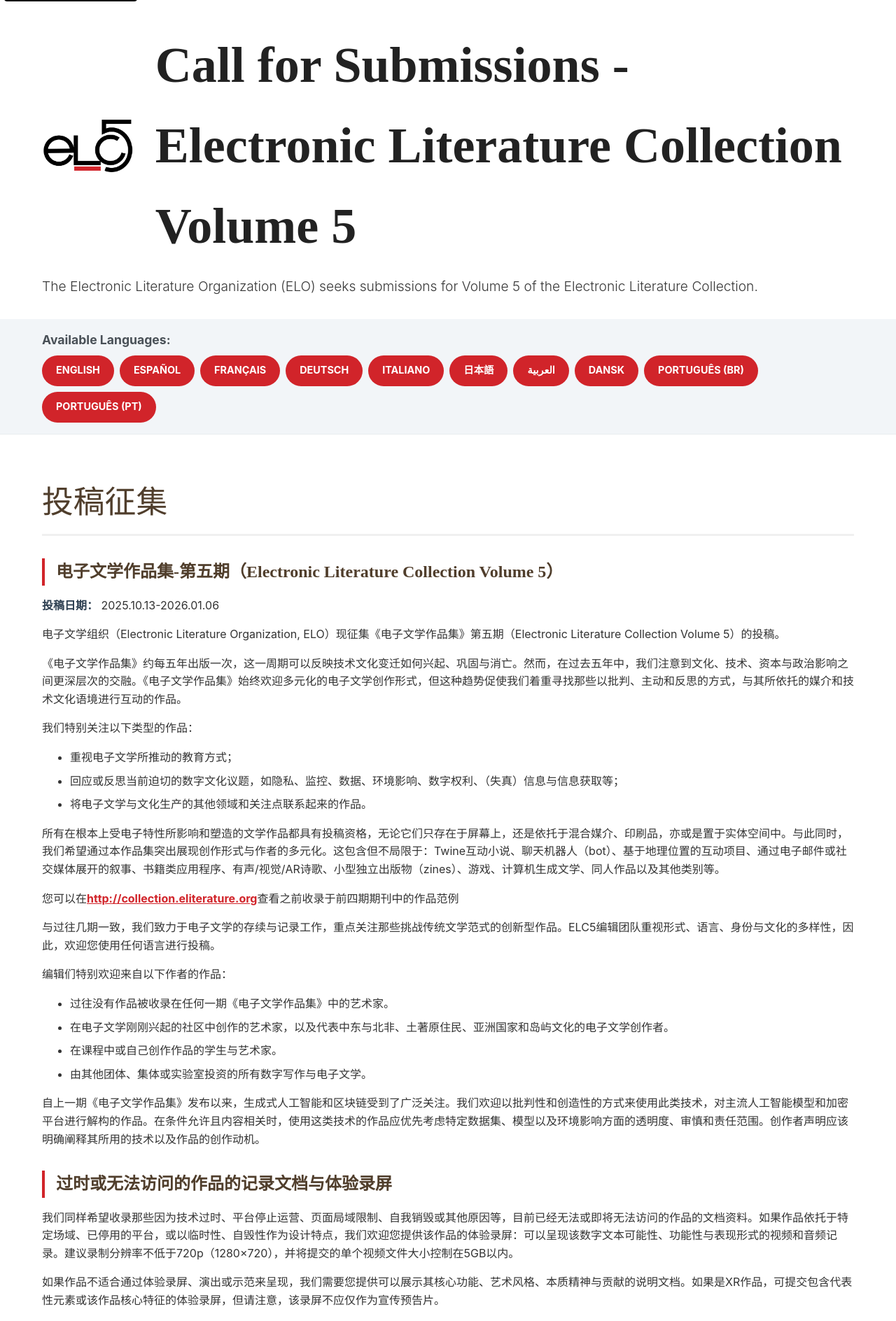
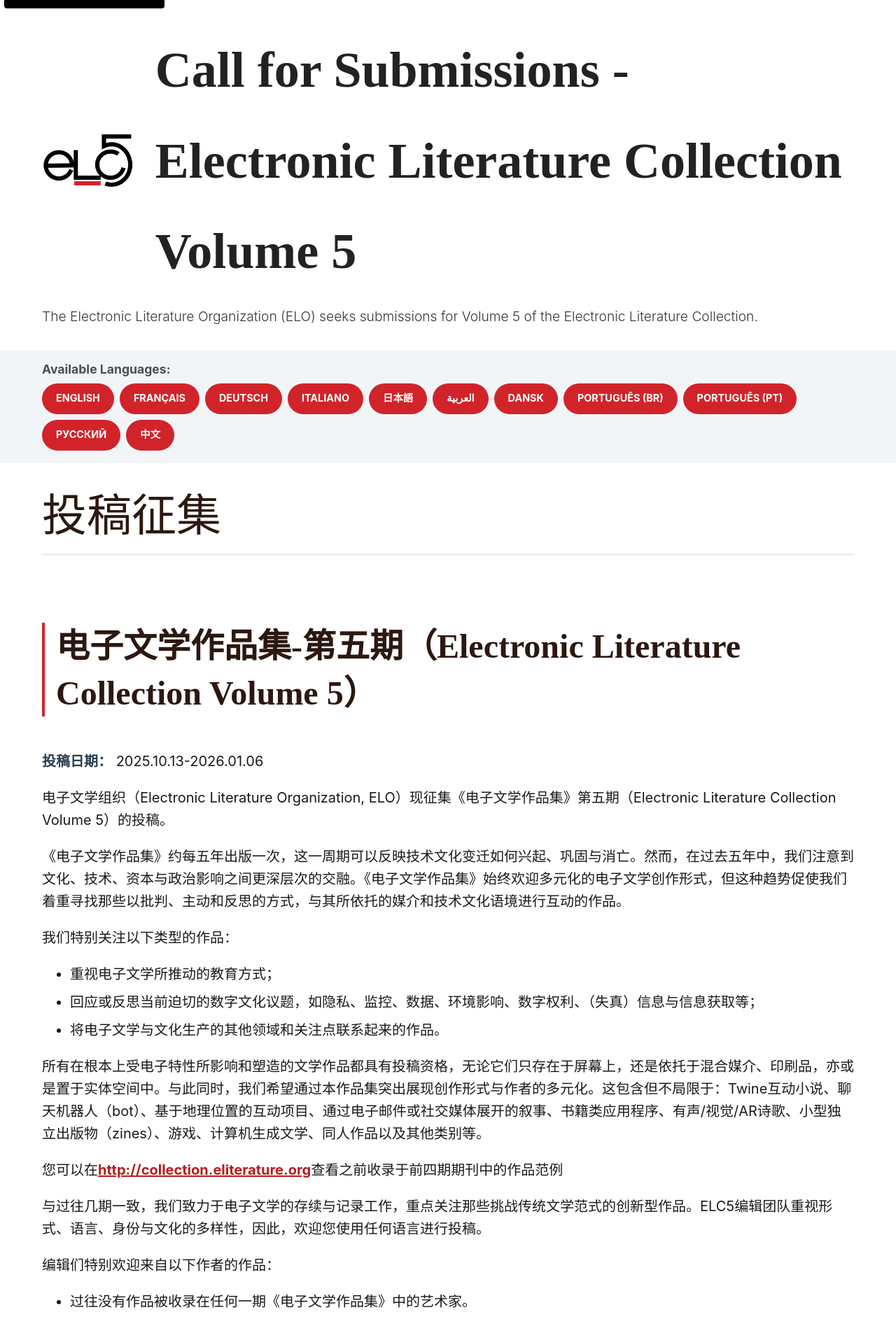
Before and after one commit to eliterature/elc5-info, a Jekyll site: the page built from docs/ZH/index.md, in a window 1280 px wide. Shown: the top 1888 px of the page at 70% size. Built offline with Jekyll 4.4.1, drawn with Linux system fonts in a browser that asks for light colours; our own code applies the rules of GitHub Pages for plain Markdown files.

Commit message:
WCAG fixes

```diff
--- a/docs/_layouts/default.html
+++ b/docs/_layouts/default.html
@@ -35,7 +35,6 @@
       <h3 id="language-heading">Available Languages:</h3>
       <ul class="language-list" role="list" aria-labelledby="language-heading">
         <li><a href="{{ "/EN/" | relative_url }}" hreflang="en" aria-label="View in English">English</a></li>
-        <li><a href="{{ "/ES/" | relative_url }}" hreflang="en" aria-label="Ver en español.">Español</a></li>
         <li><a href="{{ "/FR/" | relative_url }}" hreflang="fr" aria-label="Voir en français">Français</a></li>
         <li><a href="{{ "/DE/" | relative_url }}" hreflang="de" aria-label="Auf Deutsch ansehen">Deutsch</a></li>
         <li><a href="{{ "/IT/" | relative_url }}" hreflang="it" aria-label="Visualizza in italiano">Italiano</a></li>
@@ -46,6 +45,8 @@
             aria-label="Ver em português brasileiro">Português (BR)</a></li>
         <li><a href="{{ "/PT-PT/" | relative_url }}" hreflang="pt-PT" aria-label="Ver em português europeu">Português
             (PT)</a></li>
+        <li><a href="{{ "/RU/" | relative_url }}" hreflang="ru" aria-label="Просмотреть на русском языке">Русский</a></li>
+        <li><a href="{{ "/ZH/" | relative_url }}" hreflang="zh" aria-label="查看中文版本">中文</a></li>
       </ul>
     </div>
   </nav>
--- a/docs/assets/css/style.scss
+++ b/docs/assets/css/style.scss
@@ -34,9 +34,9 @@
 
 body {
   font-family: "Manrope",-apple-system, BlinkMacSystemFont, "Segoe UI", Helvetica, Arial, sans-serif;
-  font-size: 16px;
-  line-height: 1.6;
-  color: #333;
+  font-size: 18px;
+  line-height: 1.8;
+  color: #1a1a1a;
   background-color: #fff;
   margin: 0;
   padding: 0;
@@ -165,9 +165,10 @@ body {
   color: white !important;
   transform: translateY(-2px);
   box-shadow: 0 4px 8px rgba(0, 0, 0, 0.2);
-  outline: 3px solid #fff;
-  outline-offset: 2px;
+  outline: 4px solid #fff;
+  outline-offset: 3px;
   text-decoration: none;
+  border: 2px solid #2d5aa0;
 }
 
 .language-list a:visited {
@@ -187,7 +188,7 @@ body {
 
 /* Typography */
 h1 {
-  color: #503e2c;
+  color: #2c1810;
   border-bottom: 3px solid #f0f0f0;
   padding-bottom: 0.5rem;
   margin-bottom: 1.5rem;
@@ -197,13 +198,13 @@ h1 {
 }
 
 h1:focus-within {
-  outline: 2px solid #2d5aa0;
+  outline: 3px solid #2d5aa0;
   outline-offset: 4px;
   border-radius: 4px;
 }
 
 h2 {
-  color: #503e2c;
+  color: #2c1810;
   margin-top: 2rem;
   margin-bottom: 1rem;
   border-left: 4px solid #d1242a;
@@ -212,19 +213,19 @@ h2 {
 }
 
 h2:focus-within {
-  outline: 2px solid #2d5aa0;
+  outline: 3px solid #2d5aa0;
   outline-offset: 4px;
   border-radius: 4px;
 }
 
 h3 {
-  color: #503e2c;
+  color: #2c1810;
   margin-top: 1.5rem;
   margin-bottom: 0.8rem;
 }
 
 h3:focus-within {
-  outline: 2px solid #2d5aa0;
+  outline: 3px solid #2d5aa0;
   outline-offset: 4px;
   border-radius: 4px;
 }
@@ -236,32 +237,34 @@ p {
 
 /* Links */
 a {
-  color: #d1242a;
+  color: #b91c1c;
   text-decoration: underline;
   transition: all 0.2s ease;
-  font-weight:bold;
+  font-weight: bold;
 }
 
 a:hover {
-  color: #3d4a7a;
+  color: #1e293b;
   text-decoration: underline;
 }
 
 a:focus {
-  color: #1e3d6f;
+  color: #1e293b;
   text-decoration: underline;
-  outline: 2px solid #2d5aa0;
-  outline-offset: 2px;
-  border-radius: 2px;
+  outline: 3px solid #2d5aa0;
+  outline-offset: 3px;
+  border-radius: 4px;
 }
 
 a:visited {
-  /*color: #6b46c1;*/
+  color: #7c2d92;
 }
 
 a:visited:focus,
 a:visited:hover {
-  color: #553c9a;
+  color: #1e293b;
+  outline: 3px solid #2d5aa0;
+  outline-offset: 3px;
 }
 
 /* Lists */
@@ -473,13 +476,53 @@ th {
 
 /* Additional Accessibility Enhancements */
 
-/* Ensure keyboard users can see focus on all interactive elements */
+/* AAA Enhanced Focus Management */
 button:focus,
 input:focus,
 select:focus,
 textarea:focus {
-  outline: 2px solid #2d5aa0;
+  outline: 3px solid #2d5aa0;
+  outline-offset: 3px;
+  box-shadow: 0 0 0 6px rgba(45, 90, 160, 0.2);
+}
+
+/* Enhanced focus for all interactive elements */
+*:focus {
+  outline: 3px solid #2d5aa0;
   outline-offset: 2px;
+}
+
+/* Remove focus outline for mouse users only */
+*:focus:not(:focus-visible) {
+  outline: none;
+}
+
+/* AAA Color Contrast Enhancements */
+.high-contrast {
+  filter: contrast(150%);
+}
+
+/* Text scaling support for AAA */
+@media (min-resolution: 192dpi) {
+  body {
+    font-size: 20px;
+  }
+}
+
+/* Enhanced line spacing for readability */
+p, li, td, th {
+  line-height: 2.0;
+}
+
+/* Improved heading spacing */
+h1, h2, h3, h4, h5, h6 {
+  line-height: 1.4;
+  margin-top: 2em;
+  margin-bottom: 1em;
+}
+
+h1 {
+  margin-top: 0;
 }
 
 /* High contrast mode support */
@@ -494,21 +537,59 @@ textarea:focus {
   }
 }
 
-/* Reduced motion support */
+/* Enhanced Reduced Motion Support for AAA */
 @media (prefers-reduced-motion: reduce) {
-  * {
+  *,
+  *::before,
+  *::after {
     animation-duration: 0.01ms !important;
     animation-iteration-count: 1 !important;
     transition-duration: 0.01ms !important;
+    scroll-behavior: auto !important;
   }
 
   .language-list a:hover,
   .language-list a:focus {
     transform: none;
   }
+
+  .site-logo:hover {
+    transform: none;
+  }
 }
 
-/* Ensure sufficient line spacing for readability */
+/* Respect user's color scheme preferences */
+@media (prefers-color-scheme: dark) {
+  .respect-color-scheme body {
+    background-color: #1a1a1a;
+    color: #e5e5e5;
+  }
+
+  .respect-color-scheme h1,
+  .respect-color-scheme h2,
+  .respect-color-scheme h3 {
+    color: #f0f0f0;
+  }
+}
+
+/* AAA Font Size Support */
+@media (min-width: 1024px) {
+  body {
+    font-size: 20px;
+  }
+
+  h1 {
+    font-size: 3.2em;
+  }
+
+  h2 {
+    font-size: 2.4em;
+  }
+
+  h3 {
+    font-size: 1.8em;
+  }
+}/* Ensure sufficient line spacing for readability */
 p,
 li {
   line-height: 1.6;
@@ -545,7 +626,35 @@ li {
 
   a::after {
     content: " (" attr(href) ")";
-    font-size: 0.8em;
-    color: #666;
+    font-size: 0.9em;
+    color: #333;
   }
 }
+
+/* AAA Utility Classes */
+.sr-only {
+  position: absolute;
+  width: 1px;
+  height: 1px;
+  padding: 0;
+  margin: -1px;
+  overflow: hidden;
+  clip: rect(0, 0, 0, 0);
+  white-space: nowrap;
+  border: 0;
+}
+
+/* AAA Touch Target Enhancement */
+@media (pointer: coarse) {
+  a, button, input, select, textarea {
+    min-height: 48px;
+    min-width: 48px;
+    padding: 12px;
+  }
+
+  .language-list a {
+    min-height: 48px;
+    min-width: 48px;
+    padding: 12px 16px;
+  }
+}
```
Also changed, not shown: 14 other files.
